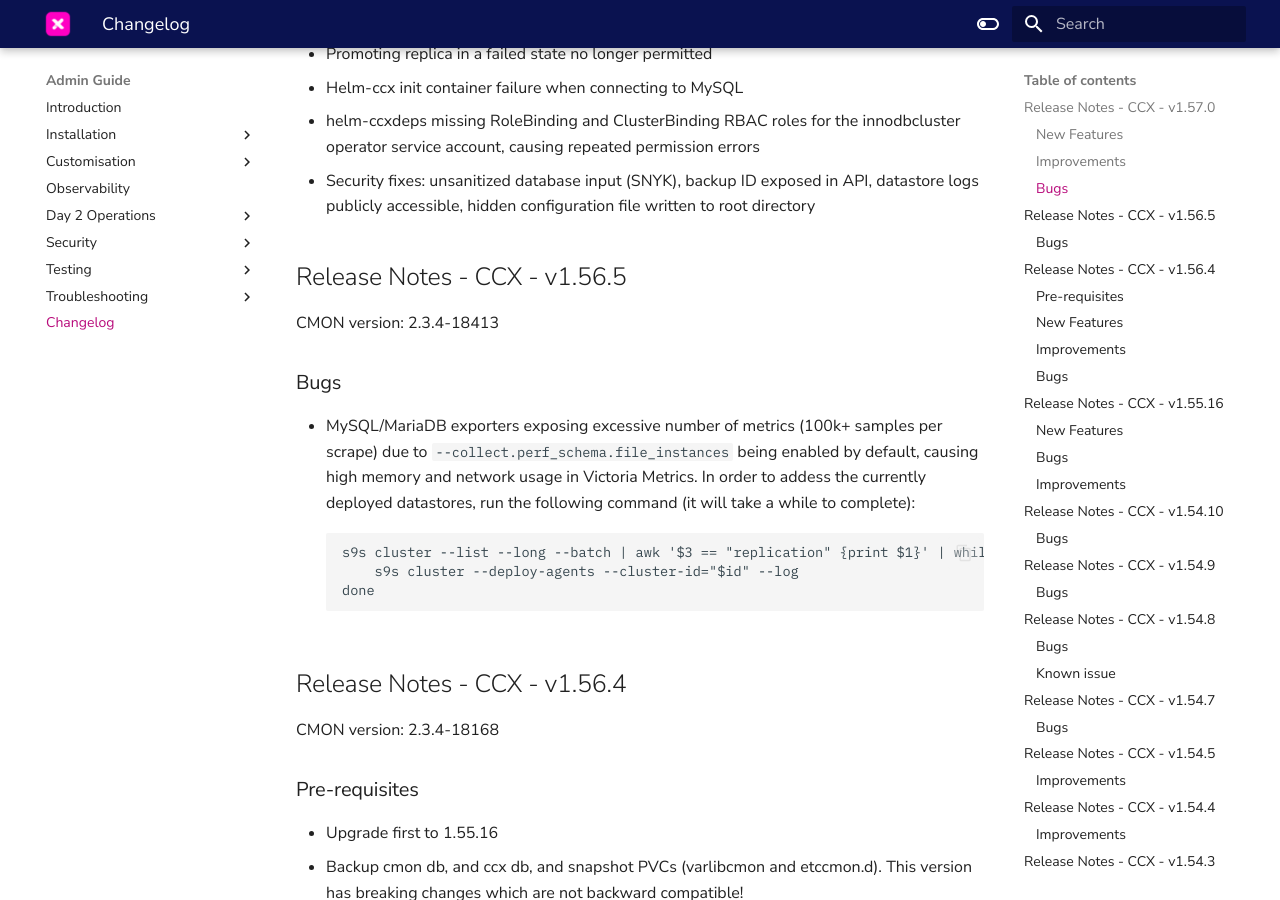
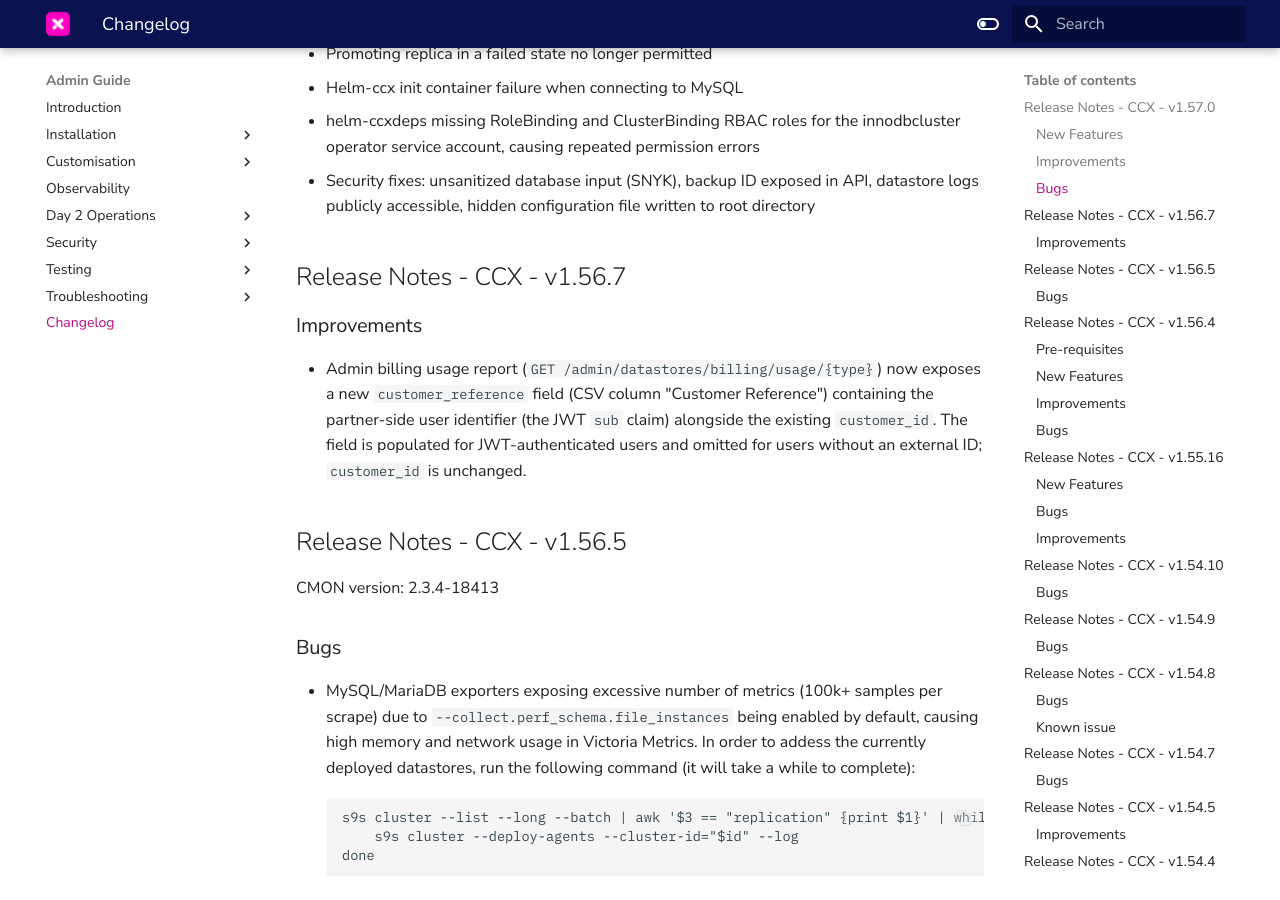
Before and after one commit to severalnines/ccx-docs, an MkDocs documentation site: the page built from docs/admin/Changelog.md, in a window 1280 px wide and 900 px high, scrolled down 1879 px. Built offline with MkDocs 1.6.1 and Material for MkDocs 9.7.7, drawn with Linux system fonts in a browser that asks for light colours; comment, search, counter and statistics services are not loaded.

Commit message:
Changelog: add v1.56.7 — billing report customer_reference field (CCX-5904)
Co-Authored-By: Claude Opus 4.8 (1M context) <noreply@anthropic.com>

```diff
--- a/docs/admin/Changelog.md
+++ b/docs/admin/Changelog.md
@@ -59,6 +59,11 @@ There are changes to the ccx UI in this version. In order for everything to be o
 - Helm-ccx init container failure when connecting to MySQL
 - helm-ccxdeps missing RoleBinding and ClusterBinding RBAC roles for the innodbcluster operator service account, causing repeated permission errors
 - Security fixes: unsanitized database input (SNYK), backup ID exposed in API, datastore logs publicly accessible, hidden configuration file written to root directory
+
+## Release Notes - CCX - v1.56.7
+
+### Improvements
+- Admin billing usage report (`GET /admin/datastores/billing/usage/{type}`) now exposes a new `customer_reference` field (CSV column "Customer Reference") containing the partner-side user identifier (the JWT `sub` claim) alongside the existing `customer_id`. The field is populated for JWT-authenticated users and omitted for users without an external ID; `customer_id` is unchanged.
 
 ## Release Notes - CCX - v1.56.5
 CMON version: 2.3.4-18413
```
